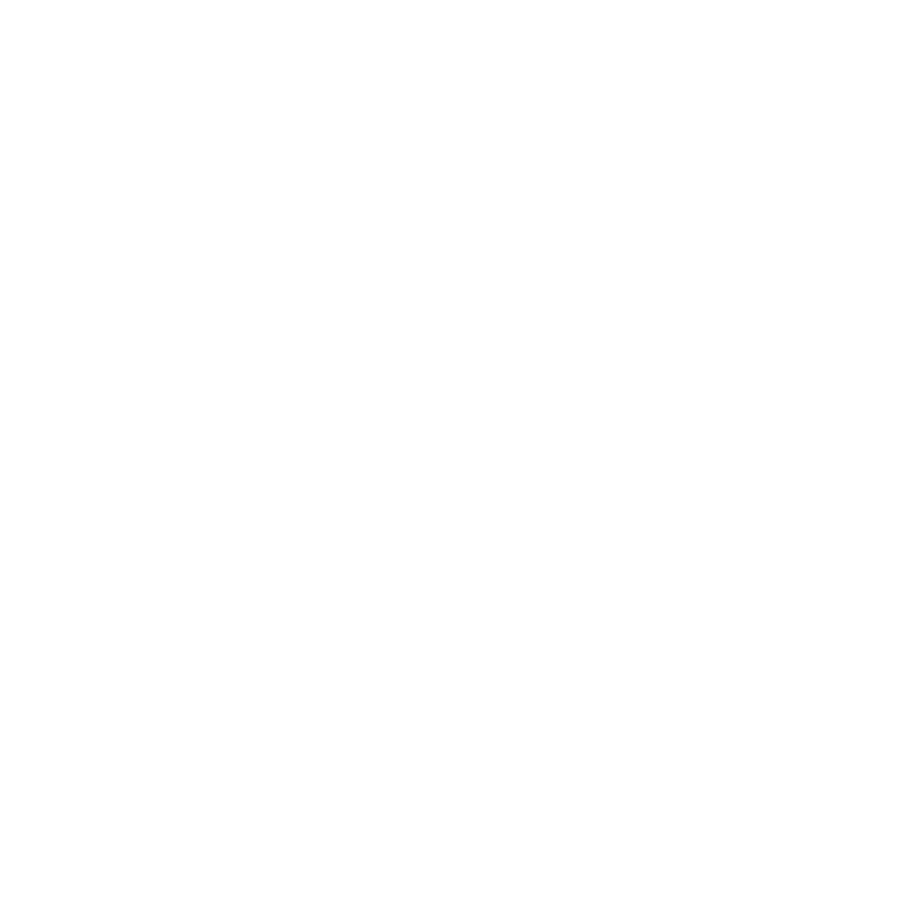
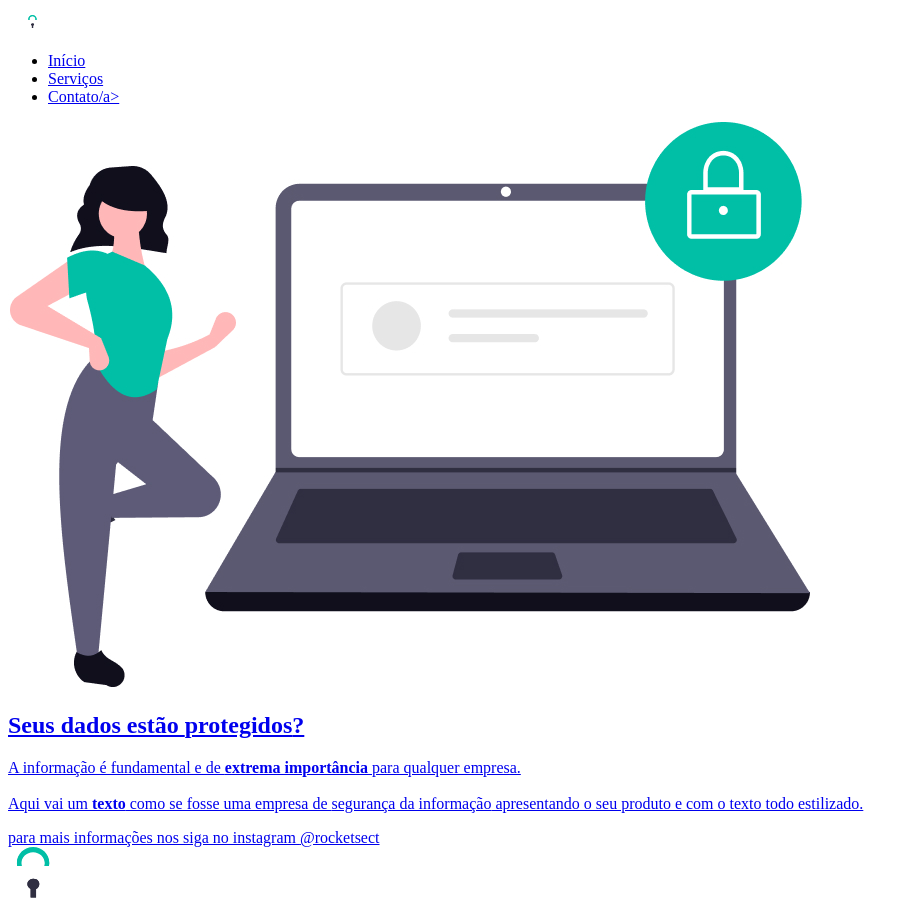
Before and after one commit to KendiFujii/Recriando-layout-Stage-02, a plain HTML site: page index.html in a window 1280 px wide. Shown: the whole page, without its empty margins (0-919 px from the left). Before the commit the page ends 800 px from the top, so only its background shows below. Drawn offline with Linux system fonts and the light colour scheme.

Commit message:
Recriação HTML com o wireframe

```diff
--- a/index.html
+++ b/index.html
@@ -10,5 +10,38 @@
 </head>
 <body>
 
+        <nav>
+            <img src="./imagem/logo.svg" alt="Imagem da logo escrito Rocket.sect">
+            <ul>
+                <li><a href="#">Início</a></li>
+                <li><a href="#">Serviços</a></li>
+                <li><a href="#">Contato/a></li>
+            </ul>
+        </nav>
+
+        <main>
+            <img src="./imagem/img1.jpg" alt="Desenho de uma mulher ao lado de um notbook, com proteção de dados.">
+
+            <section>
+
+                <h1>Seus dados estão <span>protegidos</span>? </h1>
+                <p>A informação é fundamental e de <strong>extrema importância</strong>
+                    para qualquer empresa.
+                    <br><br>
+                    Aqui vai um <strong>texto</strong> como se fosse uma empresa de <span>
+                        segurança da informação</span>
+                    apresentando o seu produto e com o texto todo estilizado.</p>
+            </section>
+        </main>
+
+        <footer>
+
+            <div id="linha"></div>
+
+            para mais informações nos siga no instagram <a href="#">@rocketsect</a>
+
+        </footer>
+
+        <img src="./imagem/Cadeado.svg" alt="Desenho de um Cadeado">
 </body>
 </html>
```
